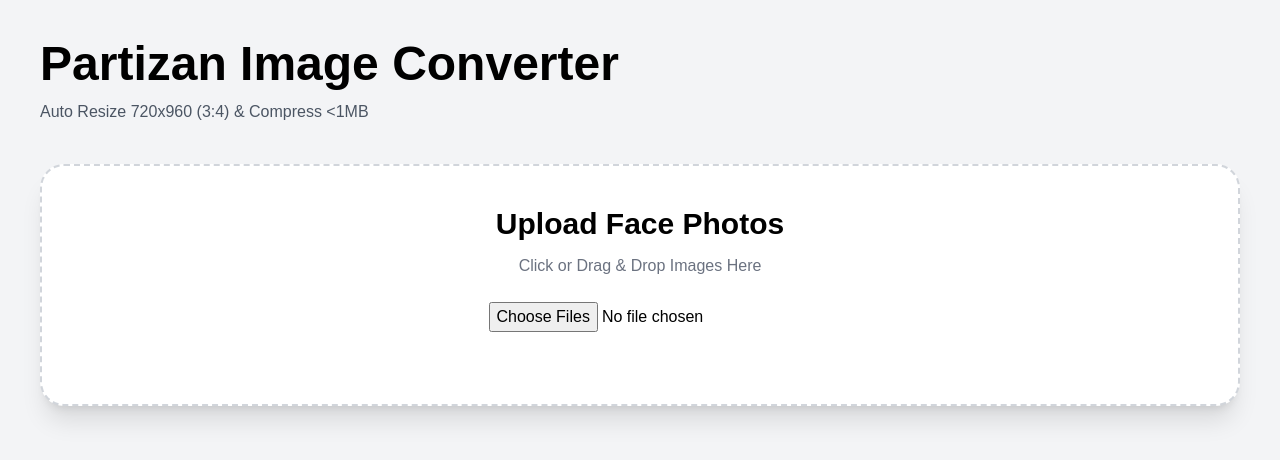
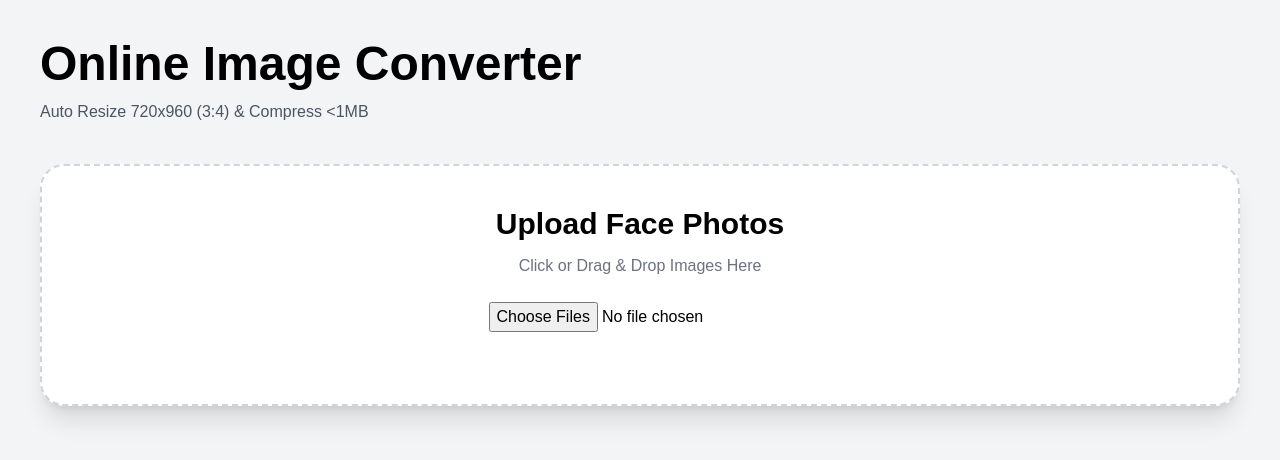
Before and after one commit to ryanrestian34-del/partizan-image-converter, a Next.js app: page / in a window 1280 px wide. Shown: the top 460 px of the page. Built offline with nearby package versions, Linux system fonts and the light colour scheme.

Commit message:
Edit Main Name

```diff
--- a/app/layout.tsx
+++ b/app/layout.tsx
@@ -13,7 +13,7 @@ const geistMono = Geist_Mono({
 });
 
 export const metadata: Metadata = {
-  title: "Partizan Image Converter",
+  title: "Online Image Converter",
   description: "Generated by create next app",
 };
 
--- a/app/page.tsx
+++ b/app/page.tsx
@@ -115,7 +115,7 @@ export default function Home() {
   return (
     <main className="min-h-screen bg-gray-100 p-10">
       <h1 className="text-5xl font-bold mb-3">
-        Partizan Image Converter
+      Online Image Converter
       </h1>
 
       <p className="text-gray-600 mb-10">
```
